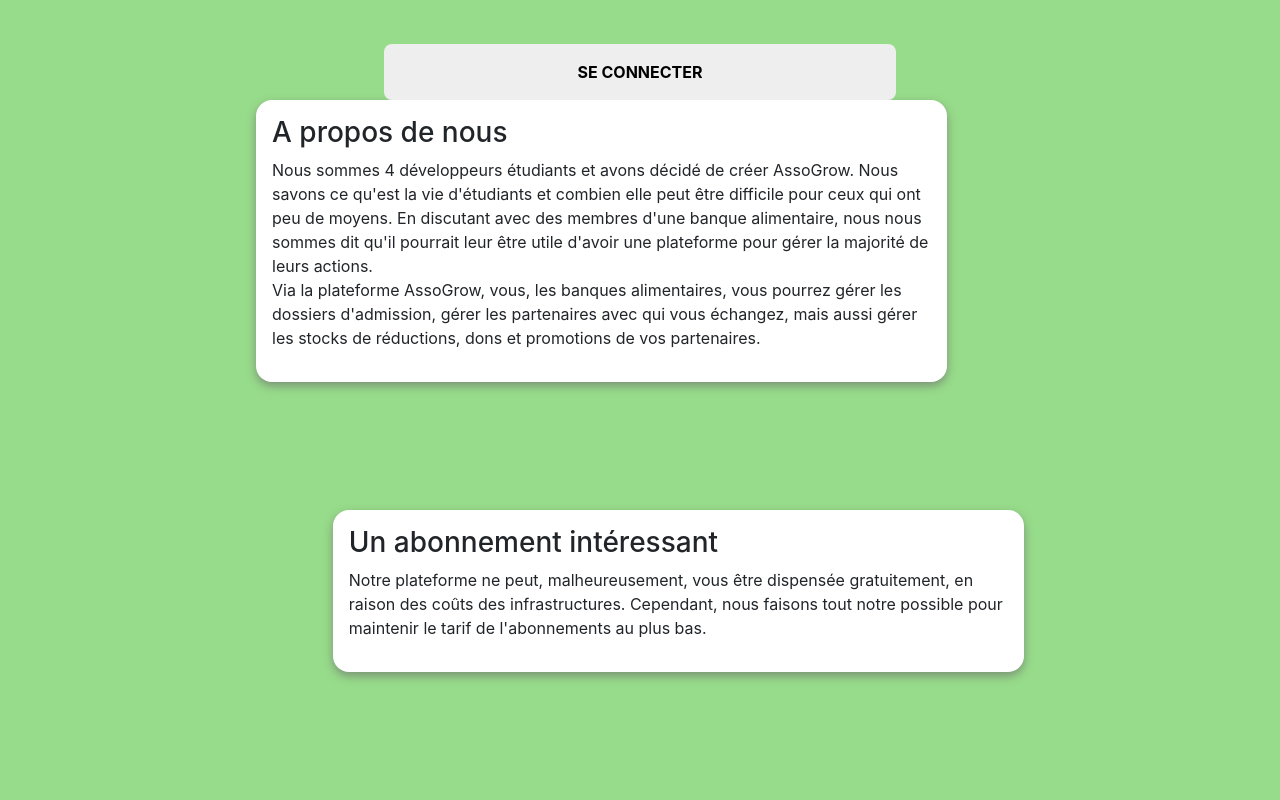
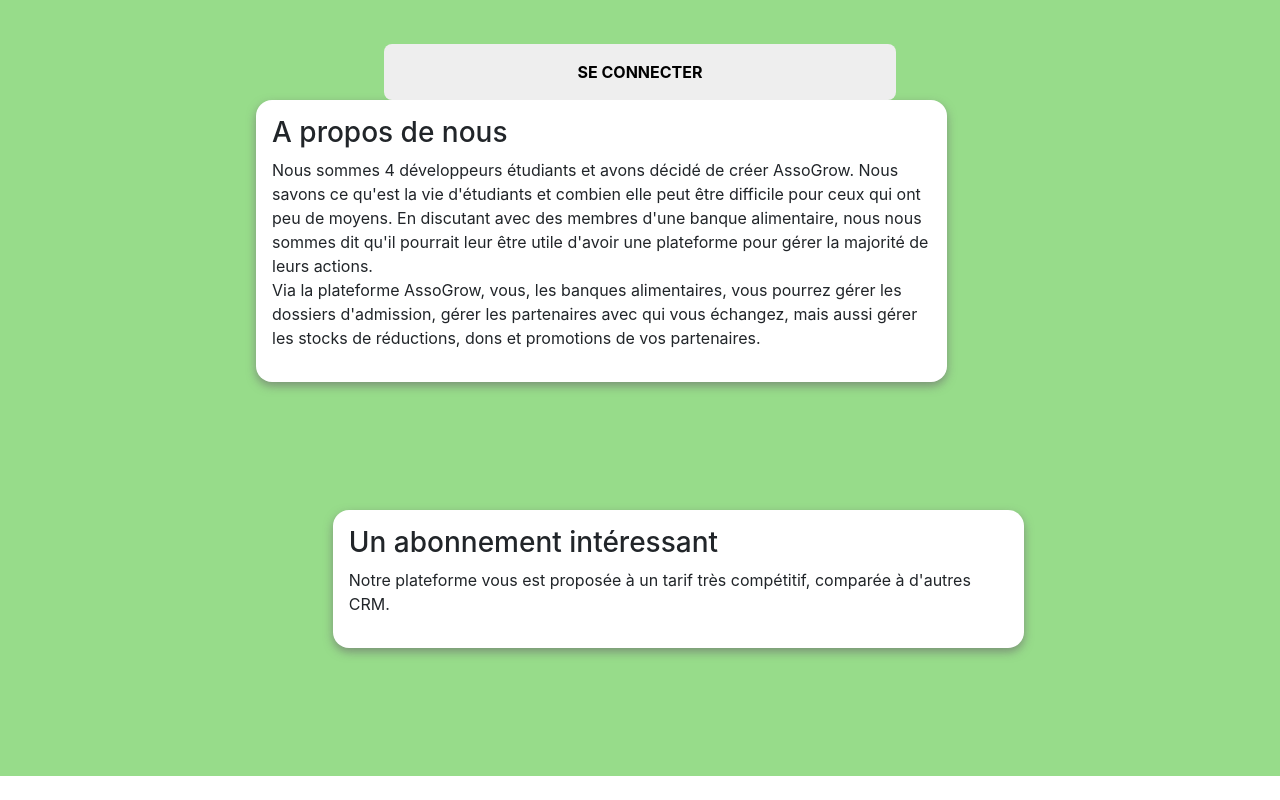
Before and after one commit to kr4xkan/assogrow, a React (Create React App) app in the folder front/: page / in a window 1280 px wide. Shown: the part 741-1541 px from the top of the page. After the commit the page ends 1517 px from the top, so only its background shows below. Built offline with nearby package versions, Linux system fonts and the light colour scheme.

Commit message:
Update Accueil.js

```diff
--- a/front/src/Pages/Accueil.js
+++ b/front/src/Pages/Accueil.js
@@ -35,7 +35,7 @@
         <div>
           <h3> Un abonnement intéressant </h3>
           <p>
-            Notre plateforme ne peut, malheureusement, vous être dispensée gratuitement, en raison des coûts des infrastructures. Cependant, nous faisons tout notre possible pour maintenir le tarif de l'abonnements au plus bas.
+            Notre plateforme vous est proposée à un tarif très compétitif, comparée à d'autres CRM.
           </p>
         </div>
       </div>
```
